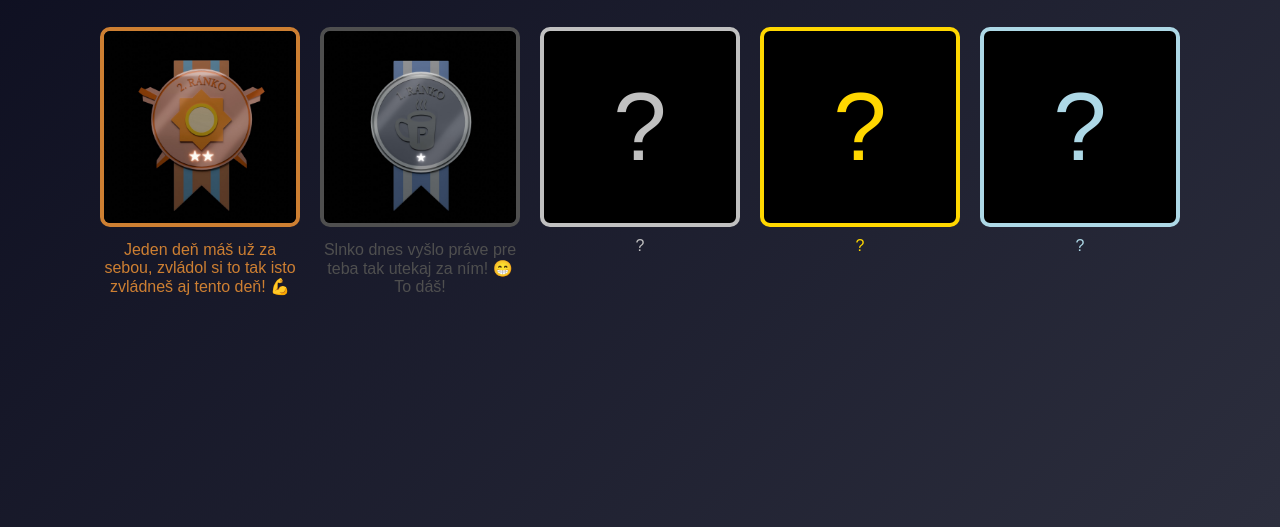
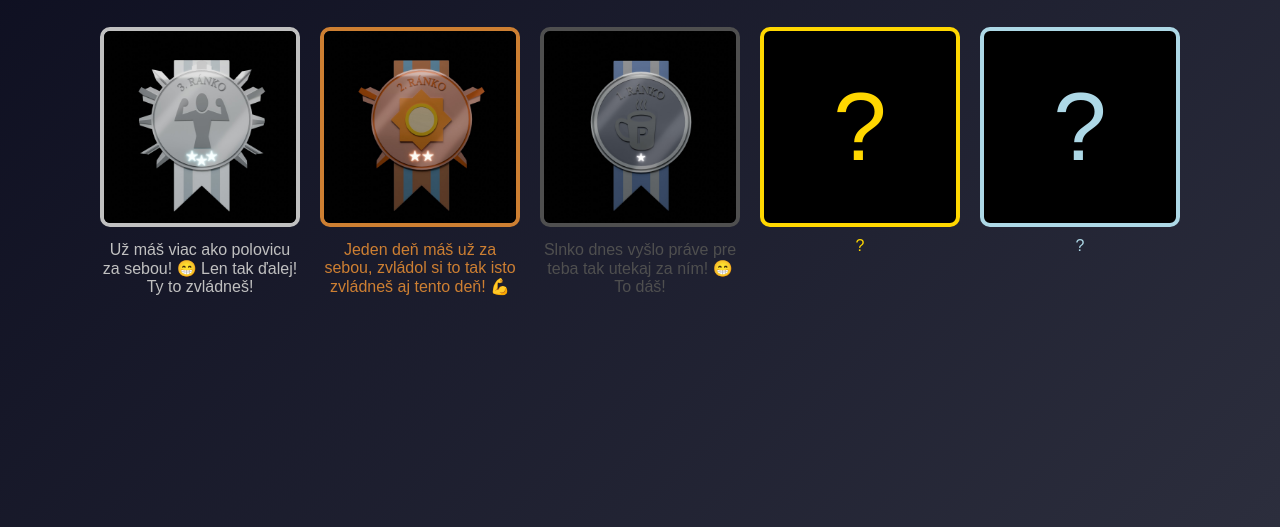
Before and after one commit to dusikeart/pozitivita, a plain HTML site: page index.html in a window 1280 px wide. Shown: the part 273-800 px from the top of the page. Drawn offline with Linux system fonts and the light colour scheme.

Commit message:
Update index.html

```diff
--- a/index.html
+++ b/index.html
@@ -11,6 +11,10 @@
         <h1>Patinove odznaky za vstávanie ☕🌄</h1>
     </header>
     <div class="badges-container">
+	<div class="badge">
+            <img src="badge3.jpg" alt="Badge 3" class="silver">
+            <p class="quote silver">Už máš viac ako polovicu za sebou! 😁 Len tak ďalej! Ty to zvládneš! </p>
+        </div>
         <div class="badge">
             <img src="badge2.jpg" alt="Badge 2" class="bronze">
             <p class="quote bronze">Jeden deň máš už za sebou, zvládol si to tak isto zvládneš aj tento deň! 💪 </p>
@@ -18,10 +22,6 @@
         <div class="badge">
             <img src="badge1.jpg" alt="Badge 1" class="iron">
             <p class="quote iron">Slnko dnes vyšlo práve pre teba tak utekaj za ním! 😁 To dáš!</p>
-        </div>
-        <div class="badge">
-            <div class="placeholder silver" onclick="openModal(this)">?</div>
-            <p class="quote silver">?</p>
         </div>
         <div class="badge">
             <div class="placeholder gold" onclick="openModal(this)">?</div>
```
